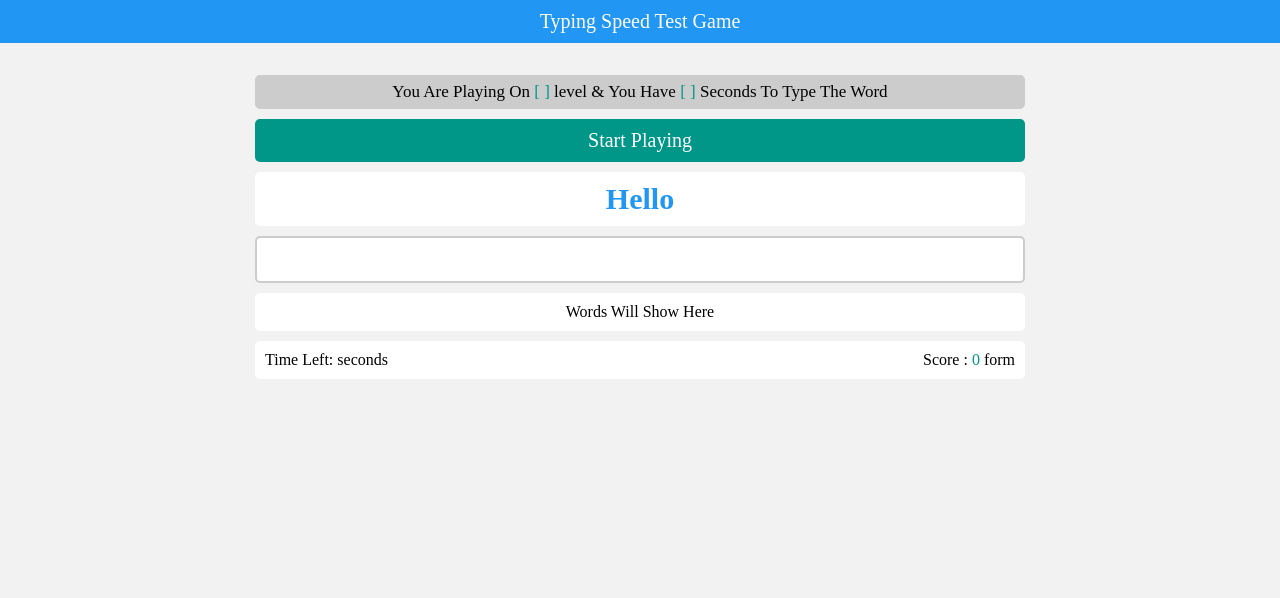
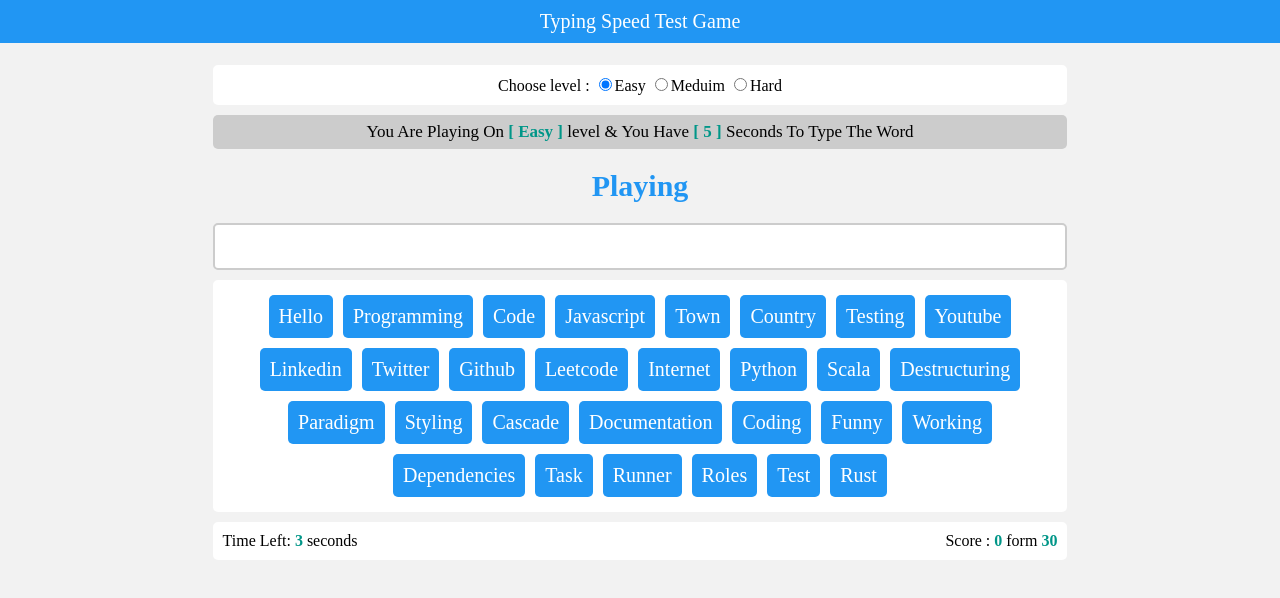
Before and after one commit to Mohamed-A-Zaki/Typing-Speed-Test-Game, a plain HTML site: page index.html in a window 1280 px wide. Both pictures are taken after a click on the element "Start Playing". Drawn offline with Linux system fonts and the light colour scheme.

Commit message:
upload files

```diff
--- a/index.html
+++ b/index.html
@@ -11,6 +11,13 @@
     <div class="game">
       <!-- name of the app -->
       <div class="name">Typing Speed Test Game</div>
+      <!-- level form -->
+      <form action="">
+        <span>Choose level : </span>
+        <label> <input type="radio" name="level" checked />Easy</label>
+        <label> <input type="radio" name="level" />Meduim</label>
+        <label> <input type="radio" name="level" />Hard</label>
+      </form>
       <!-- message to user -->
       <div class="message">
         You Are Playing On <span class="level"></span> level & You Have
@@ -20,14 +27,14 @@
       <!-- start button -->
       <div class="start">Start Playing</div>
       <!-- the word -->
-      <div class="the-word">Hello</div>
+      <div class="the-word"></div>
       <!-- the input -->
       <input type="text" class="input" />
       <!-- upComing words -->
       <div class="upcoming-words">Words Will Show Here</div>
       <!-- control box -->
       <div class="control">
-        <div class="time">Time Left: <span></span> seconds</div>
+        <div class="time">Time Left: <span>0</span> seconds</div>
         <div class="score">
           Score : <span class="got">0</span> form <span class="total"></span>
         </div>
--- a/js/main.js
+++ b/js/main.js
@@ -0,0 +1,133 @@
+const words = [
+  "Hello",
+  "Programming",
+  "Code",
+  "Javascript",
+  "Town",
+  "Country",
+  "Testing",
+  "Youtube",
+  "Linkedin",
+  "Twitter",
+  "Github",
+  "Leetcode",
+  "Internet",
+  "Python",
+  "Scala",
+  "Destructuring",
+  "Paradigm",
+  "Styling",
+  "Cascade",
+  "Documentation",
+  "Coding",
+  "Funny",
+  "Working",
+  "Dependencies",
+  "Task",
+  "Runner",
+  "Roles",
+  "Test",
+  "Rust",
+  "Playing",
+];
+
+const words_number = words.length;
+
+let levels = {
+  Easy: 5,
+  Meduim: 3,
+  Hard: 2,
+};
+
+let level = "Easy";
+
+let level_span = document.querySelector(".game .message span.level");
+let seconds_span = document.querySelector(".game .message span.seconds");
+
+setLevel();
+
+let radios = document.querySelectorAll("form input");
+
+radios.forEach((element) => {
+  element.onclick = function () {
+    level = this.nextSibling.textContent;
+    setLevel();
+  };
+});
+
+function setLevel() {
+  level_span.innerHTML = level;
+  seconds_span.innerHTML = levels[level];
+}
+
+let time_left = document.querySelector(".game .control .time span");
+// time_left.innerHTML = levels[default_level];
+
+let total_score = document.querySelector(".game .control span.total");
+total_score.innerHTML = words.length;
+
+let input_filed = document.querySelector(".game .input");
+input_filed.addEventListener("paste", (e) => {
+  e.preventDefault();
+});
+
+let the_word = document.querySelector(".game .the-word");
+let upcomming_words = document.querySelector(".game .upcoming-words");
+let score = document.querySelector(".game .control span.got");
+let finish = document.querySelector(".game .finish");
+
+let start_btn = document.querySelector(".game .start");
+start_btn.addEventListener("click", function () {
+  this.remove();
+  input_filed.focus();
+  generateWord();
+});
+
+function generateWord() {
+  time_left.innerHTML = levels[level];
+  // generate random word
+  let random_word = words[Math.floor(Math.random() * words.length)];
+  // show the word
+  the_word.innerHTML = random_word;
+  // remove word from the array of words
+  words.splice(words.indexOf(random_word), 1);
+
+  // empty upcomming words
+  upcomming_words.innerHTML = "";
+
+  // add words from array to upcomming words
+  words.forEach((element) => {
+    // create word
+    let div = document.createElement("div");
+    div.innerHTML = element;
+    // append word to upcomming words
+    upcomming_words.appendChild(div);
+  });
+
+  timing();
+}
+
+function timing() {
+  let seconds = setInterval(() => {
+    time_left.innerHTML--;
+    if (time_left.innerHTML === "0") {
+      clearInterval(seconds);
+      if (the_word.innerHTML === input_filed.value) {
+        // increase score
+        score.innerHTML++;
+        // clear input value
+        input_filed.value = "";
+        // call genarate word function
+        if (words.length) {
+          generateWord();
+        } else {
+          finish.innerHTML = "Congratulations";
+          upcomming_words.remove();
+        }
+      } else {
+        finish.classList.add("bad");
+        finish.innerHTML = "Game Over";
+      }
+    }
+  }, 1000);
+}
--- a/sass/main.scss
+++ b/sass/main.scss
@@ -8,7 +8,7 @@ body {
 $main-color: #2196f3;
 
 .game {
-  width: 800px;
+  width: 70%;
   padding: 15px;
   margin: 50px auto;
   border-radius: 5px;
@@ -25,6 +25,13 @@ $main-color: #2196f3;
     color: #fff;
   }
 
+  form {
+    text-align: center;
+    background-color: #fff;
+    padding: 10px;
+    border-radius: 5px;
+  }
+
   .message {
     margin: 10px 0;
     background-color: #ccc;
@@ -36,6 +43,7 @@ $main-color: #2196f3;
 
     span {
       color: #009688;
+      font-weight: bold;
 
       &::after {
         content: " ]";
@@ -62,7 +70,7 @@ $main-color: #2196f3;
   }
 
   .the-word {
-    background-color: #fff;
+    // background-color: #fff;
     padding: 10px;
     margin: 10px 0;
     font : {
@@ -72,6 +80,7 @@ $main-color: #2196f3;
     color: $main-color;
     text-align: center;
     border-radius: 5px;
+    user-select: none;
   }
 
   .input {
@@ -94,6 +103,7 @@ $main-color: #2196f3;
     margin: 10px 0;
     border-radius: 5px;
     display: flex;
+    flex-wrap: wrap;
     justify-content: center;
 
     div {
@@ -112,10 +122,12 @@ $main-color: #2196f3;
     align-items: center;
     background-color: #fff;
     padding: 10px;
+    margin-top: 10px;
     border-radius: 5px;
 
     span {
       color: #009688;
+      font-weight: bold;
     }
   }
 
@@ -124,5 +136,8 @@ $main-color: #2196f3;
     padding: 10px;
     font-size: 40px;
     color: $main-color;
+    &.bad {
+      color: #f00;
+    }
   }
 }
```
Also changed, not shown: css/main.css.
